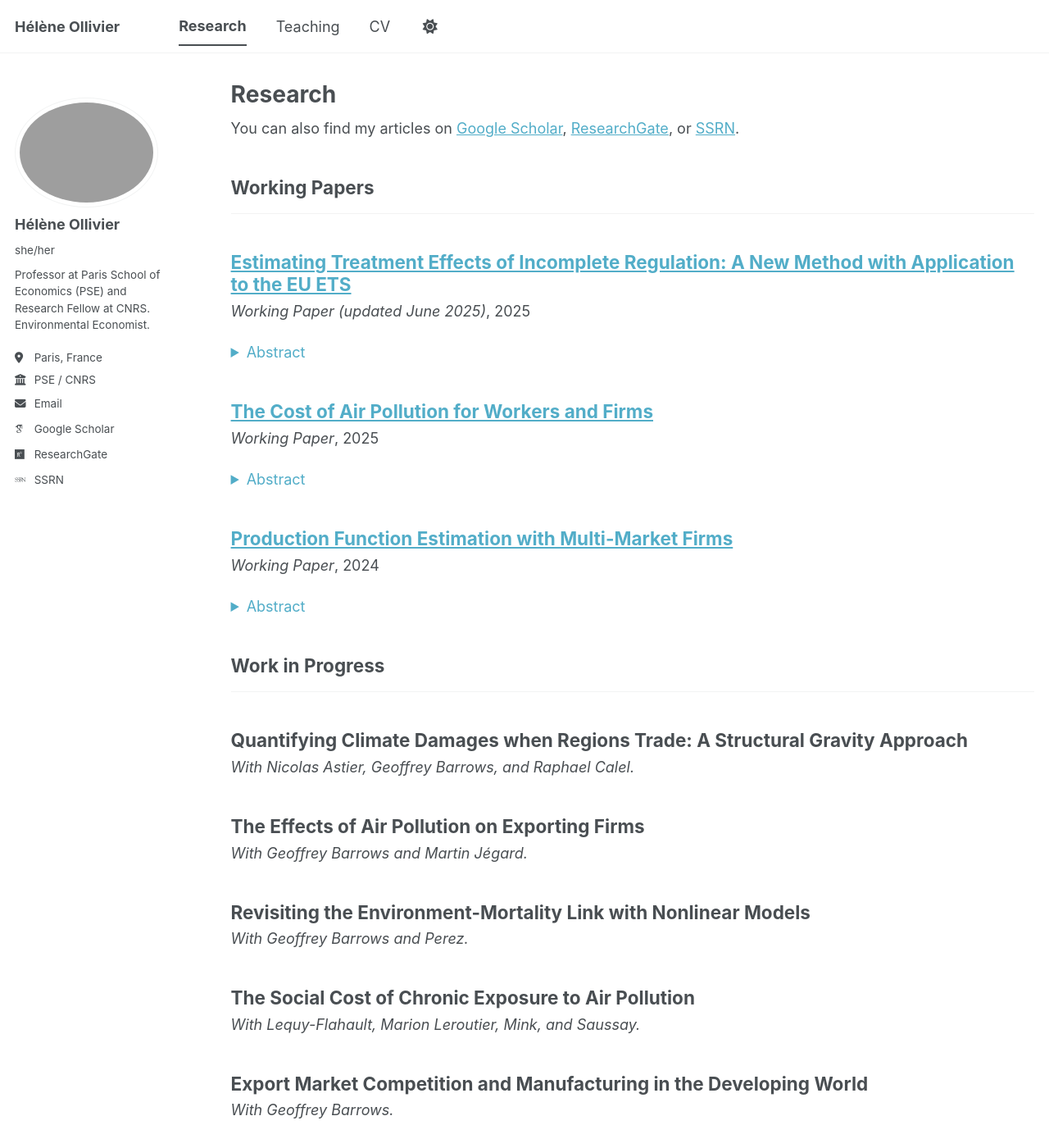
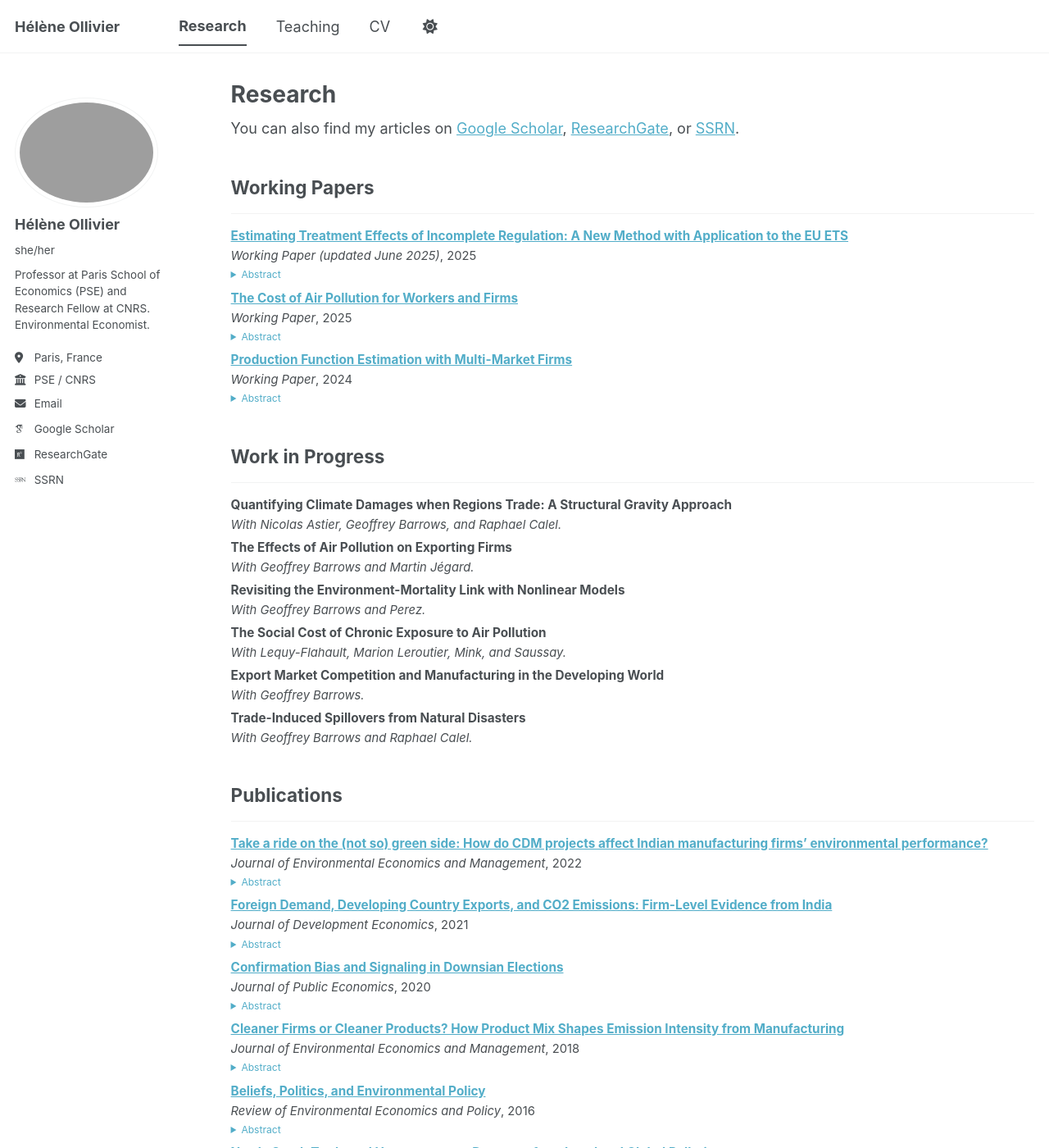
Before and after one commit to heleneollivier/heleneollivier.github.io, a Jekyll site: the page built from _pages/publications.html, in a window 1280 px wide and 1400 px high. Shown: the whole window at 82% size. Built offline with Jekyll 4.4.1, drawn with Linux system fonts in a browser that asks for light colours; some web fonts are replaced; a script bundle is joined from its source files by our own code; library files that are not in the unit come from our copies.

Commit message:
Reduce font size on publications list for compact display

```diff
--- a/assets/css/main.scss
+++ b/assets/css/main.scss
@@ -41,3 +41,16 @@
     "vendor/font-awesome/solid",
     "vendor/font-awesome/brands"
 ;
+/* Compact publication list */
+.list__item .archive__item-title {
+  font-size: 0.85em;
+  margin-top: 0.5em;
+}
+
+.list__item .archive__item p,
+.list__item .archive__item details,
+.list__item .archive__item summary {
+  font-size: 0.82em;
+  margin-top: 0.2em;
+  margin-bottom: 0.2em;
+}
```
